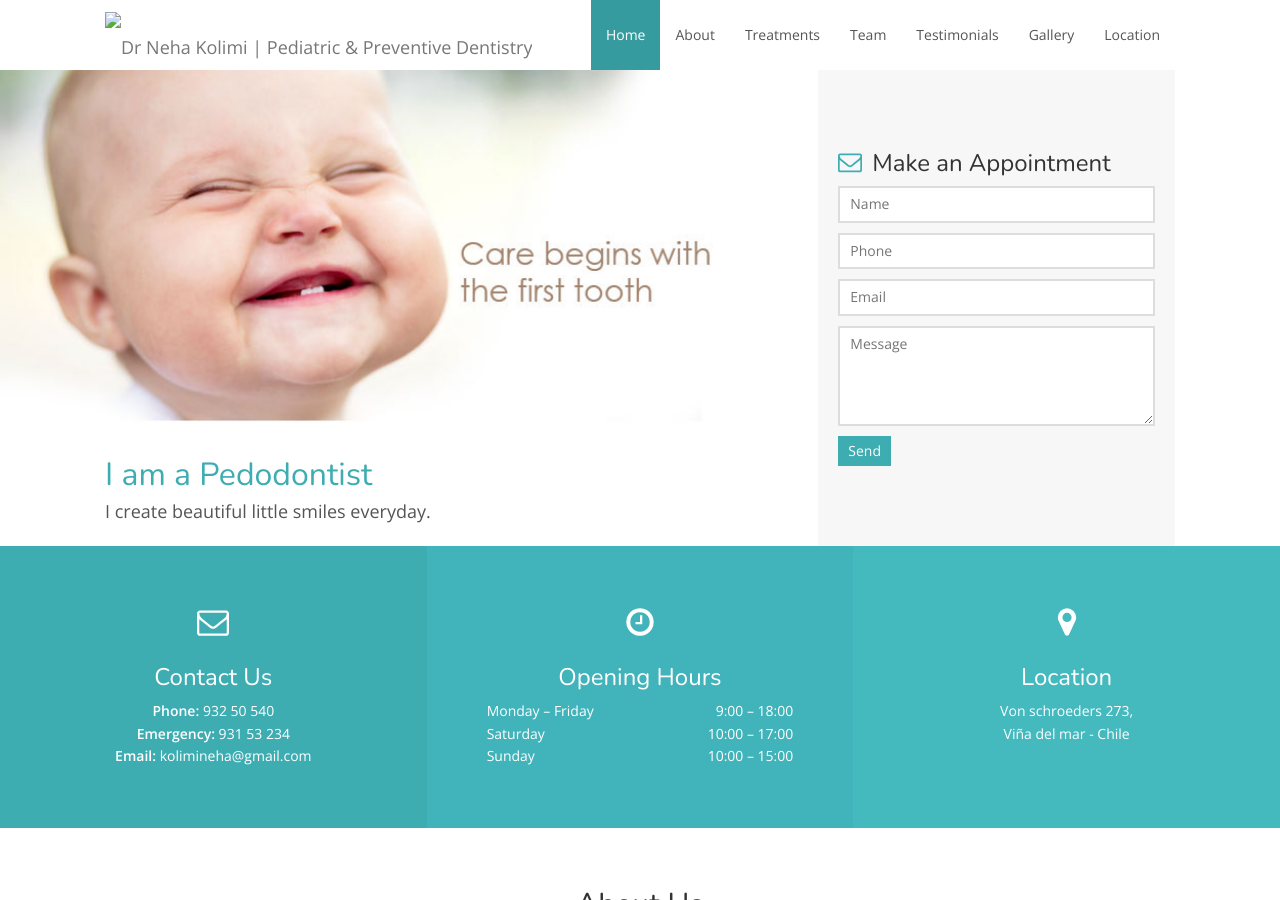
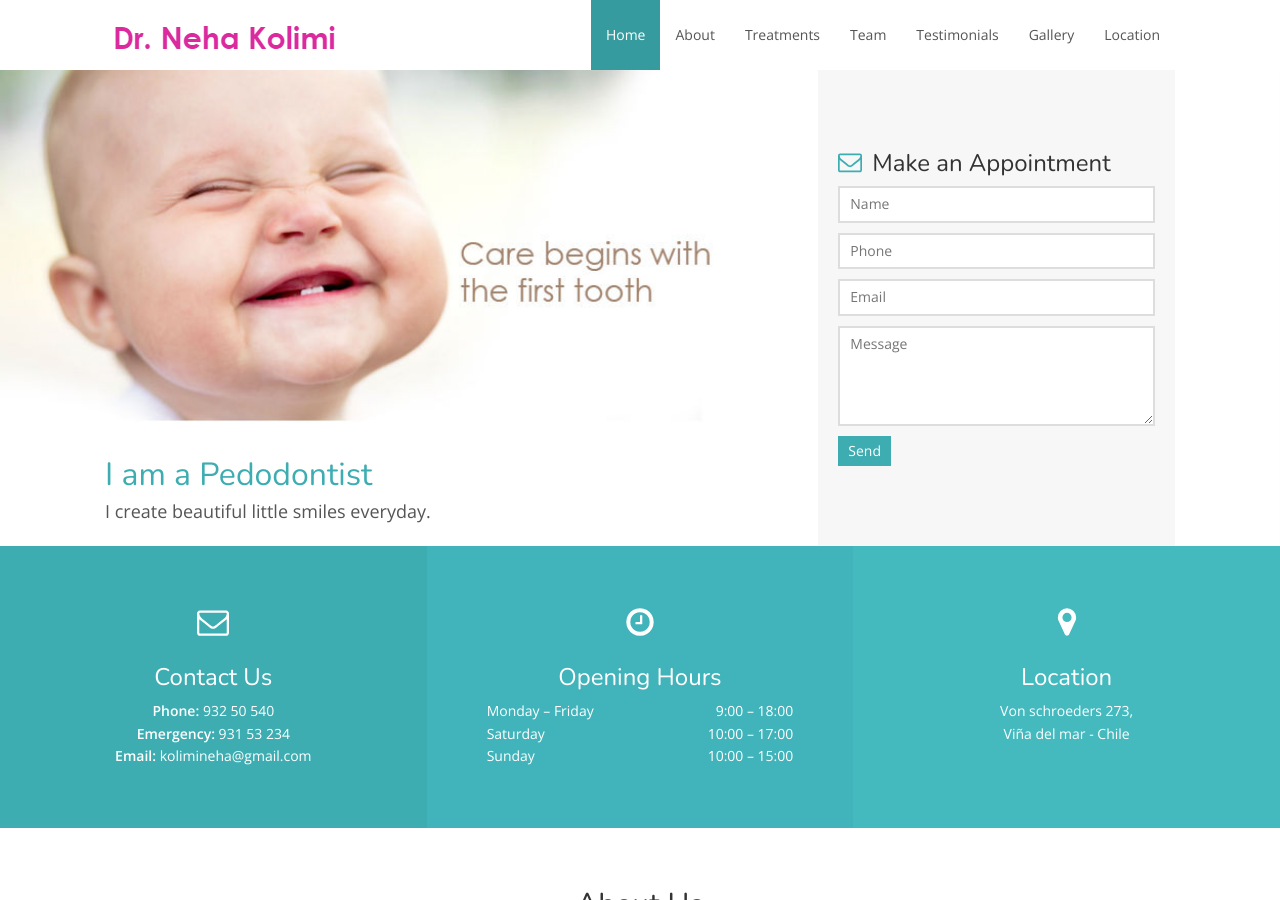
Before and after one commit to nehakolimi/nehakolimi.github.io, a Jekyll site: the page built from index.html, in a window 1280 px wide and 900 px high. Built offline with Jekyll 4.4.1, drawn with Linux system fonts in a browser that asks for light colours; nearby versions of some CDN libraries.

Commit message:
logo url change

```diff
--- a/_config.yml
+++ b/_config.yml
@@ -3,7 +3,7 @@ title: Dr Neha Kolimi | Pediatric & Preventive Dentistry
 description: "We make your kids smile !"
 baseurl: "" # the subpath of your site, e.g. /blog
 url: "" # the name of your domain
-logo_url: svg/min/nehakolimi.png
+logo_url: img/nehakolimi.png
 
 # Hero
 hero:
```
